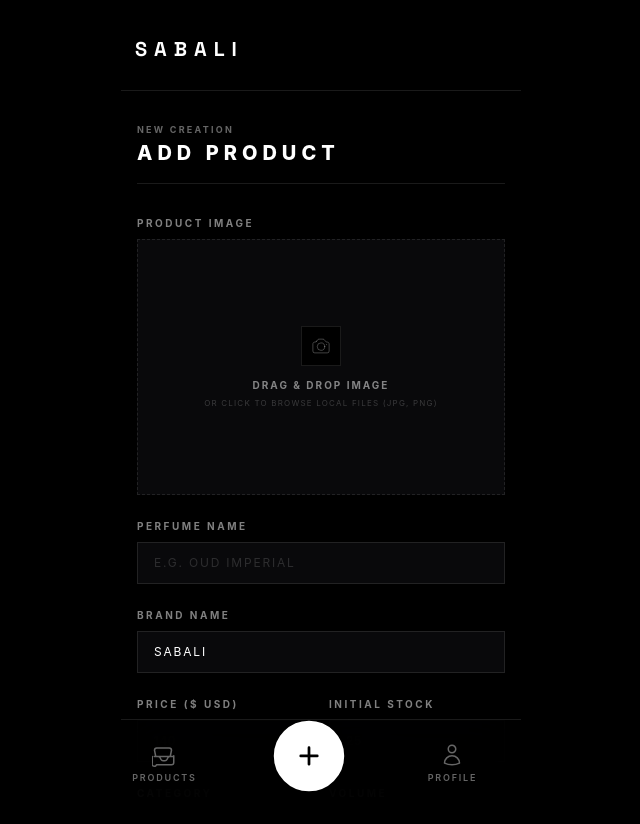
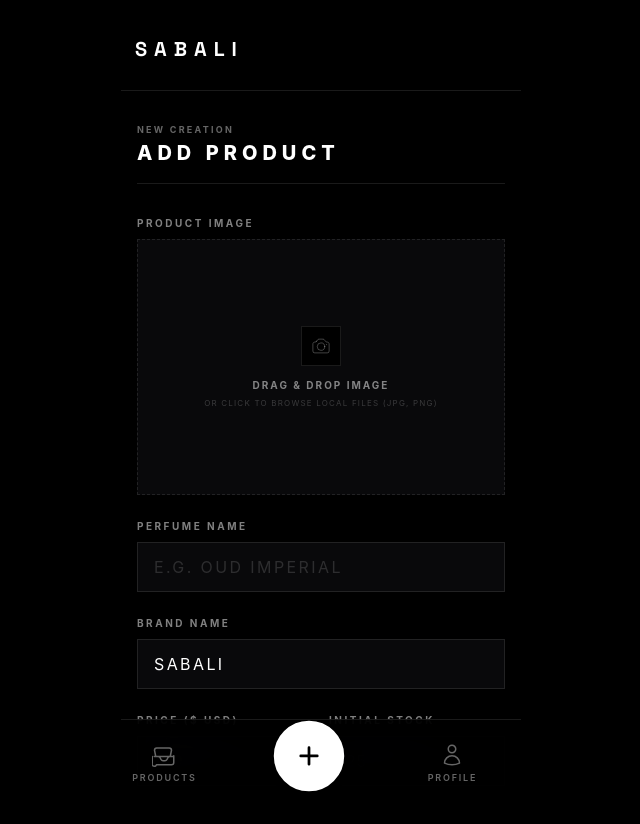
Before and after one commit to M-Ibrokhiiim/Sabali-parfume---ADMIN, a Nuxt app in the folder app/: page /add in a window 1280 px wide. Shown: the whole page, without its empty margins (319-959 px from the left). Built offline with nearby package versions, Linux system fonts and the light colour scheme; no server answers.

Commit message:
Add page fields finished

```diff
--- a/app/app/pages/add.vue
+++ b/app/app/pages/add.vue
@@ -114,7 +114,7 @@
           type="text"
           required
           placeholder="E.G. OUD IMPERIAL"
-          class="w-full border px-4 py-3 text-xs uppercase tracking-[0.15em] focus:outline-none transition-all duration-500 rounded-none"
+          class="w-full border px-4 py-3 text-base uppercase tracking-[0.15em] focus:outline-none transition-all duration-500 rounded-none"
           :class="store.isDarkMode.value
             ? 'bg-zinc-950 border-white/10 placeholder-white/15 focus:border-white text-white'
             : 'bg-white border-black/10 placeholder-black/20 focus:border-black text-black'"
@@ -132,7 +132,7 @@
           type="text"
           required
           placeholder="E.G. SABALI"
-          class="w-full border px-4 py-3 text-xs uppercase tracking-[0.15em] focus:outline-none transition-all duration-500 rounded-none"
+          class="w-full border px-4 py-3 text-base uppercase tracking-[0.15em] focus:outline-none transition-all duration-500 rounded-none"
           :class="store.isDarkMode.value
             ? 'bg-zinc-950 border-white/10 placeholder-white/15 focus:border-white text-white'
             : 'bg-white border-black/10 placeholder-black/20 focus:border-black text-black'"
@@ -153,7 +153,7 @@
             min="1"
             required
             placeholder="140"
-            class="w-full border px-4 py-3 text-xs tracking-wider focus:outline-none transition-all duration-500 rounded-none"
+            class="w-full border px-4 py-3 text-base tracking-wider focus:outline-none transition-all duration-500 rounded-none"
             :class="store.isDarkMode.value
               ? 'bg-zinc-950 border-white/10 placeholder-white/15 focus:border-white text-white'
               : 'bg-white border-black/10 placeholder-black/20 focus:border-black text-black'"
@@ -172,7 +172,7 @@
             min="0"
             required
             placeholder="25"
-            class="w-full border px-4 py-3 text-xs tracking-wider focus:outline-none transition-all duration-500 rounded-none"
+            class="w-full border px-4 py-3 text-base tracking-wider focus:outline-none transition-all duration-500 rounded-none"
             :class="store.isDarkMode.value
               ? 'bg-zinc-950 border-white/10 placeholder-white/15 focus:border-white text-white'
               : 'bg-white border-black/10 placeholder-black/20 focus:border-black text-black'"
@@ -190,7 +190,7 @@
           >CATEGORY</label>
           <select
             v-model="form.category"
-            class="w-full border px-4 py-3 text-xs uppercase tracking-[0.15em] focus:outline-none transition-all duration-500 rounded-none"
+            class="w-full border px-4 py-3 text-base uppercase tracking-[0.15em] focus:outline-none transition-all duration-500 rounded-none"
             :class="store.isDarkMode.value
               ? 'bg-zinc-950 border-white/10 focus:border-white text-white'
               : 'bg-white border-black/10 focus:border-black text-black'"
@@ -209,7 +209,7 @@
           >VOLUME</label>
           <select
             v-model="form.volume"
-            class="w-full border px-4 py-3 text-xs uppercase tracking-[0.15em] focus:outline-none transition-all duration-500 rounded-none"
+            class="w-full border px-4 py-3 text-base uppercase tracking-[0.15em] focus:outline-none transition-all duration-500 rounded-none"
             :class="store.isDarkMode.value
               ? 'bg-zinc-950 border-white/10 focus:border-white text-white'
               : 'bg-white border-black/10 focus:border-black text-black'"
@@ -232,7 +232,7 @@
           rows="4"
           required
           placeholder="DESCRIBE THE PERFUME AURA, NOTES, AND IMPRESSION..."
-          class="w-full border px-4 py-3 text-xs tracking-wide focus:outline-none transition-all duration-500 resize-none rounded-none"
+          class="w-full border px-4 py-3 text-base tracking-wide focus:outline-none transition-all duration-500 resize-none rounded-none"
           :class="store.isDarkMode.value
             ? 'bg-zinc-950 border-white/10 placeholder-white/15 focus:border-white text-white'
             : 'bg-white border-black/10 placeholder-black/15 focus:border-black text-black'"
```
